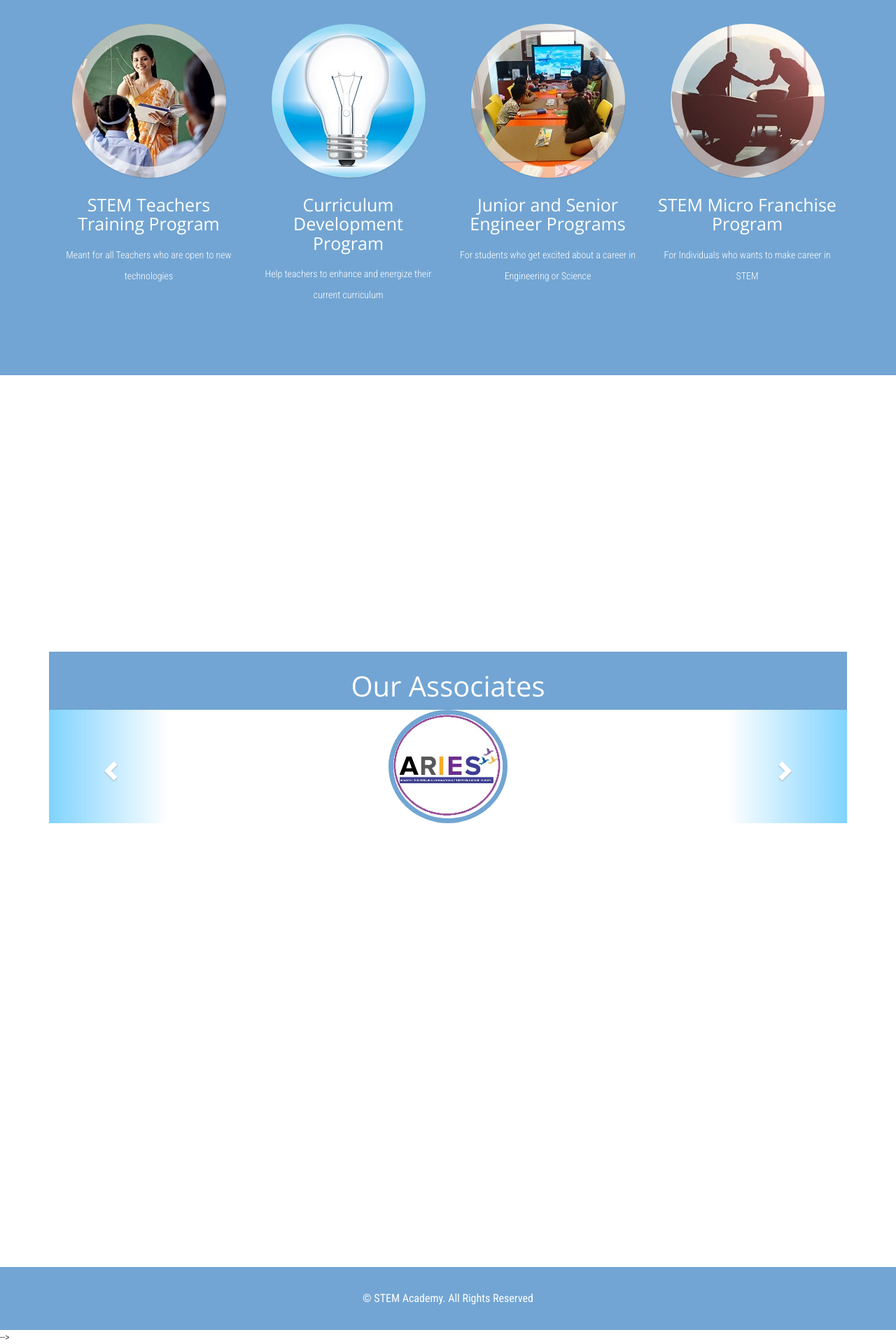
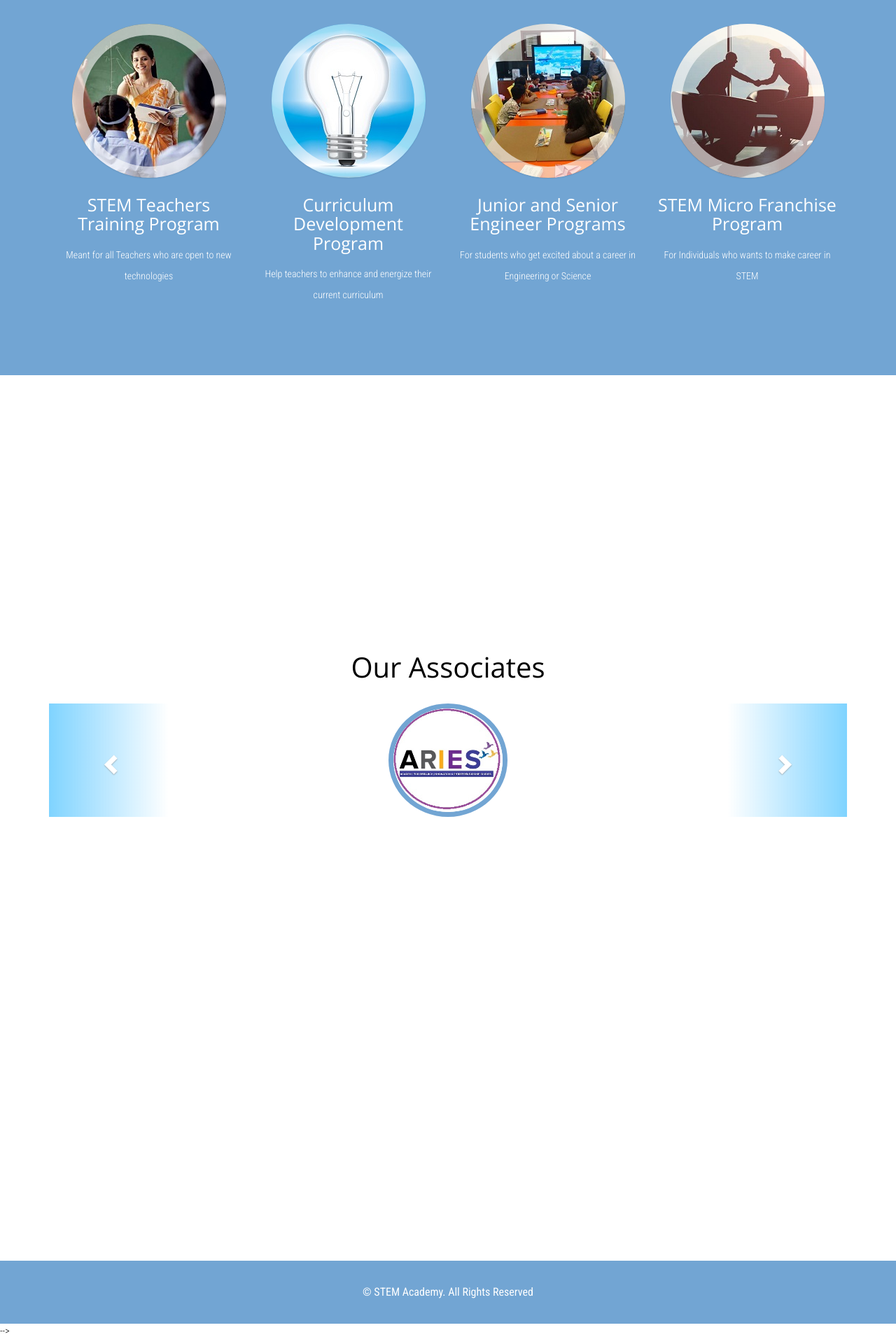
Before and after one commit to dhanyacm/stem, a Jekyll site: the page built from index.html, in a window 1280 px wide. Shown: the part 1954-3874 px from the top of the page at 70% size. Built offline with Jekyll 4.4.1, drawn with Linux system fonts in a browser that asks for light colours; a script that is not in the unit is left out.

Commit message:
Update style.css

```diff
--- a/css/style.css
+++ b/css/style.css
@@ -790,7 +790,7 @@ section.team-agileinfo p {
 section.testimonial-wthree {
 	padding:100px 0;
 }
-section.testimonial-wthree h3.text-center {
+section.testimonial-wthree h3.text-center-blue {
     font-size: 40px;
 	height:100%;
     font-weight: normal;
@@ -799,6 +799,13 @@ section.testimonial-wthree h3.text-center {
     font-family:  'Open Sans', sans-serif;
 	padding-top: 27px;
     padding-bottom: 12px;
+}
+section.testimonial-wthree h3.text-center {
+    font-size: 40px;
+    font-weight: normal;
+    color:#010101;
+    font-family:  'Open Sans', sans-serif;
+    padding-bottom: 30px;
 }
 .carousel-inner>.item {
 	text-align:center;
```
